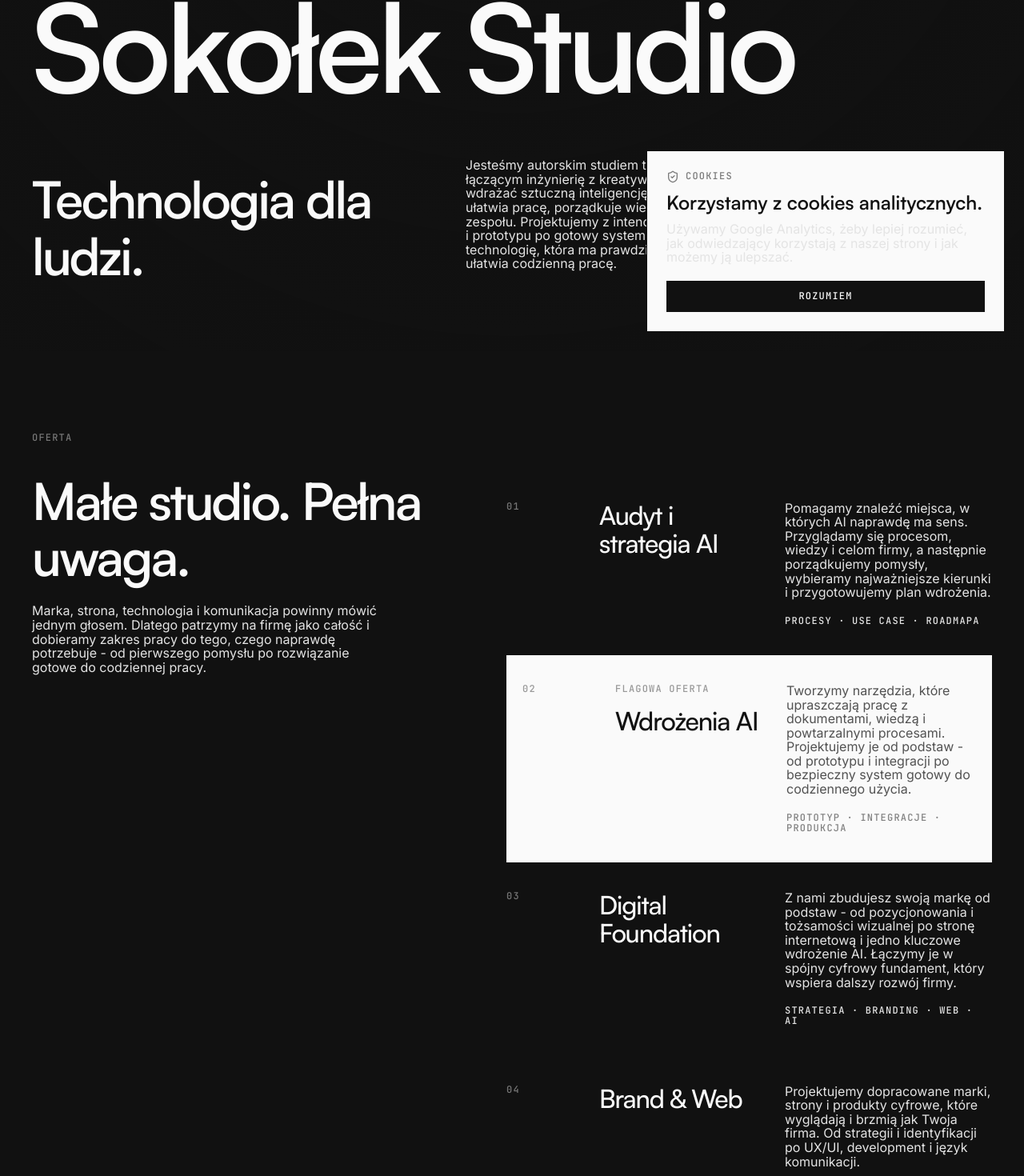
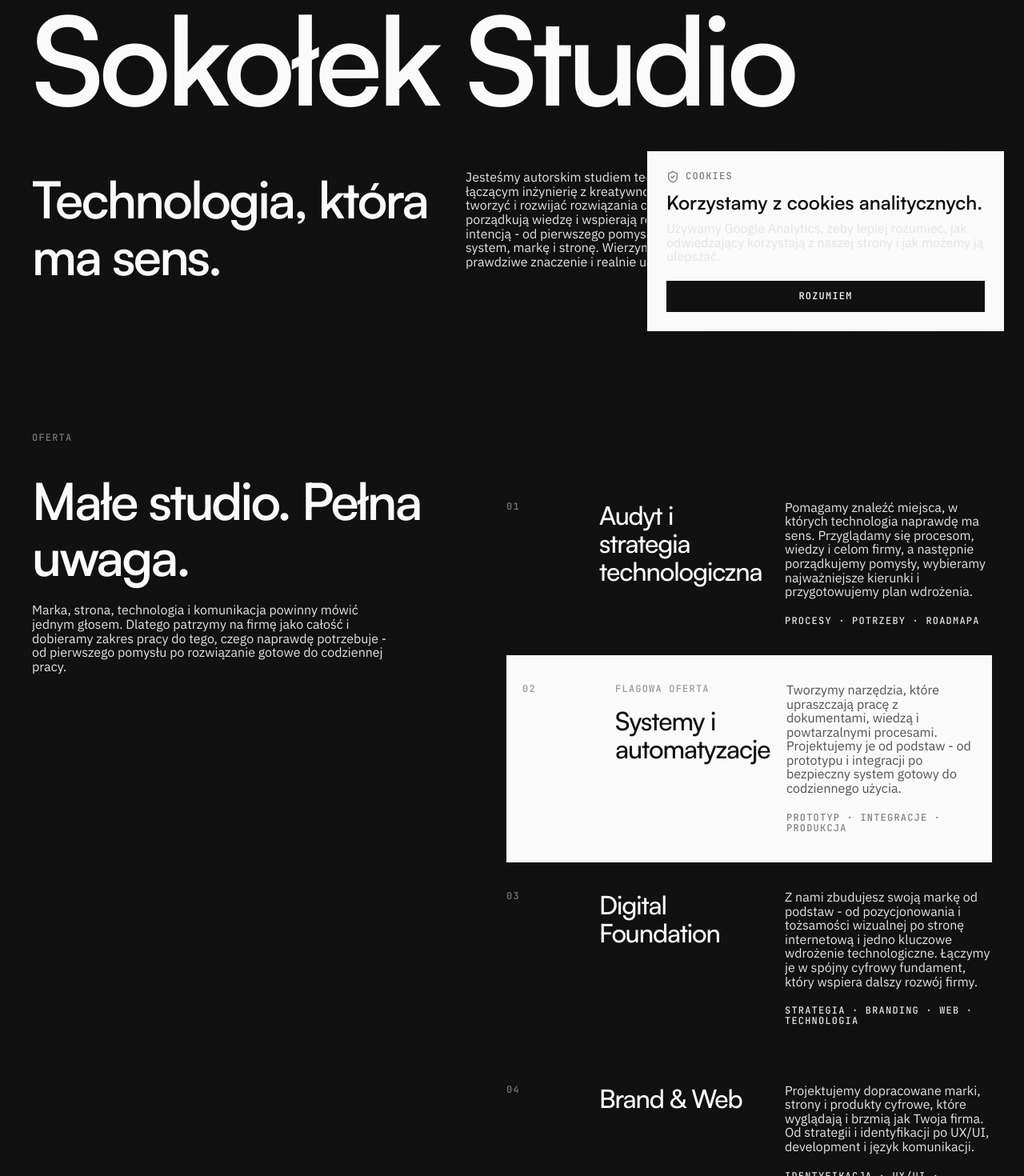
Before and after one commit to MaksymilianKalek/sokolek-studio, a React (Vite) app in the folder web/: page / in a window 1280 px wide. Shown: the part 361-1831 px from the top of the page at 80% size. Built offline with nearby package versions, Linux system fonts and the light colour scheme.

Commit message:
Cool updates

```diff
--- a/web/index.html
+++ b/web/index.html
@@ -14,6 +14,8 @@
     <link rel="preconnect" href="https://fonts.googleapis.com">
     <link rel="preconnect" href="https://fonts.gstatic.com" crossorigin>
     <link href="https://fonts.googleapis.com/css2?family=JetBrains+Mono:ital,wght@0,100..800;1,100..800&display=swap" rel="stylesheet">
+    <link href="https://fonts.googleapis.com/css2?family=IBM+Plex+Sans:ital,wght@0,100..700;1,100..700&display=swap" rel="stylesheet">
+
     <link rel="icon" type="image/svg+xml" href="/logo_new_favicon.svg">
     <link rel="icon" type="image/png" sizes="32x32" href="/favicon/favicon-32x32.png">
     <link rel="icon" type="image/png" sizes="16x16" href="/favicon/favicon-16x16.png">
--- a/web/package.json
+++ b/web/package.json
@@ -4,7 +4,7 @@
   "version": "0.0.0",
   "type": "module",
   "scripts": {
-    "dev": "NODE_NO_WARNINGS=1 vite",
+    "dev": "NODE_NO_WARNINGS=1 vite --port 2137",
     "build": "tsc -b && NODE_NO_WARNINGS=1 vite build && cp dist/index.html dist/404.html",
     "lint": "eslint .",
     "preview": "NODE_NO_WARNINGS=1 vite preview",
--- a/web/src/components/home/hero.tsx
+++ b/web/src/components/home/hero.tsx
@@ -100,7 +100,7 @@ export function Hero({
           style={heroGridStyle}
         >
           <div className="hidden sm:block">
-            <p className="heading-md mt-4 max-w-3xl text-ink">
+            <p className="heading-md max-w-3xl text-ink">
               {t('hero.subtitle')}
             </p>
           </div>
--- a/web/src/locales/pl/translation.json
+++ b/web/src/locales/pl/translation.json
@@ -12,10 +12,10 @@
     "builtIn": "Zaprojektowane i zbudowane w Poznaniu"
   },
   "hero": {
-    "eyebrow": "YOUR AI IMPLEMENTATION PARTNER",
+    "eyebrow": "STUDIO TECHNOLOGICZNE Z POZNANIA",
     "title": "Sokołek Studio",
-    "subtitle": "Technologia dla ludzi.",
-    "description": "Jesteśmy autorskim studiem technologicznym z Poznania, łączącym inżynierię z kreatywnością. Pomagamy firmom wdrażać sztuczną inteligencję tam, gdzie naprawdę ułatwia pracę, porządkuje wiedzę i wspiera rozwój zespołu. Projektujemy z intencją - od pierwszego pomysłu i prototypu po gotowy system, markę i stronę. Wierzymy w technologię, która ma prawdziwe znaczenie i realnie ułatwia codzienną pracę."
+    "subtitle": "Technologia, która ma sens.",
+    "description": "Jesteśmy autorskim studiem technologicznym z Poznania, łączącym inżynierię z kreatywnością. Pomagamy firmom tworzyć i rozwijać rozwiązania cyfrowe, które ułatwiają pracę, porządkują wiedzę i wspierają rozwój zespołu. Projektujemy z intencją - od pierwszego pomysłu i prototypu po gotowy system, markę i stronę. Wierzymy w technologię, która ma prawdziwe znaczenie i realnie ułatwia codzienną pracę."
   },
   "services": {
     "label": "Oferta",
@@ -24,13 +24,13 @@
     "items": [
       {
         "index": "01",
-        "title": "Audyt i strategia AI",
-        "description": "Pomagamy znaleźć miejsca, w których AI naprawdę ma sens. Przyglądamy się procesom, wiedzy i celom firmy, a następnie porządkujemy pomysły, wybieramy najważniejsze kierunki i przygotowujemy plan wdrożenia.",
-        "tags": "PROCESY · USE CASE · ROADMAPA"
+        "title": "Audyt i strategia technologiczna",
+        "description": "Pomagamy znaleźć miejsca, w których technologia naprawdę ma sens. Przyglądamy się procesom, wiedzy i celom firmy, a następnie porządkujemy pomysły, wybieramy najważniejsze kierunki i przygotowujemy plan wdrożenia.",
+        "tags": "PROCESY · POTRZEBY · ROADMAPA"
       },
       {
         "index": "02",
-        "title": "Wdrożenia AI",
+        "title": "Systemy i automatyzacje",
         "featuredLabel": "FLAGOWA OFERTA",
         "description": "Tworzymy narzędzia, które upraszczają pracę z dokumentami, wiedzą i powtarzalnymi procesami. Projektujemy je od podstaw - od prototypu i integracji po bezpieczny system gotowy do codziennego użycia.",
         "tags": "PROTOTYP · INTEGRACJE · PRODUKCJA"
@@ -38,8 +38,8 @@
       {
         "index": "03",
         "title": "Digital Foundation",
-        "description": "Z nami zbudujesz swoją markę od podstaw - od pozycjonowania i tożsamości wizualnej po stronę internetową i jedno kluczowe wdrożenie AI. Łączymy je w spójny cyfrowy fundament, który wspiera dalszy rozwój firmy.",
-        "tags": "STRATEGIA · BRANDING · WEB · AI"
+        "description": "Z nami zbudujesz swoją markę od podstaw - od pozycjonowania i tożsamości wizualnej po stronę internetową i jedno kluczowe wdrożenie technologiczne. Łączymy je w spójny cyfrowy fundament, który wspiera dalszy rozwój firmy.",
+        "tags": "STRATEGIA · BRANDING · WEB · TECHNOLOGIA"
       },
       {
         "index": "04",
@@ -105,8 +105,8 @@
   },
   "philosophy": {
     "label": "Nasze podejście",
-    "heading": "AI tam, gdzie ma sens.",
-    "description": "Odczarowujemy sztuczną inteligencję, wykorzystując ją etycznie i tylko tam, gdzie jest naprawdę potrzebna. Nie traktujemy AI jako celu samego w sobie ani prostego sposobu na zastępowanie ludzi. Projektujemy rozwiązania, które zdejmują z zespołów mechaniczną pracę, porządkują wiedzę i wspierają podejmowanie decyzji. Dzięki temu ludzie mogą poświęcić więcej czasu zadaniom wymagającym doświadczenia, kreatywności, odpowiedzialności i relacji."
+    "heading": "Technologia tam, gdzie ma sens.",
+    "description": "Wykorzystujemy nowe technologie etycznie i tylko tam, gdzie są naprawdę potrzebne. Nie traktujemy ich jako celu samego w sobie ani prostego sposobu na zastępowanie ludzi. Projektujemy rozwiązania, które zdejmują z zespołów mechaniczną pracę, porządkują wiedzę i wspierają podejmowanie decyzji. Dzięki temu ludzie mogą poświęcić więcej czasu zadaniom wymagającym doświadczenia, kreatywności, odpowiedzialności i relacji."
   },
   "engineeringFoundation": {
     "label": "Zaplecze technologiczne",
@@ -225,7 +225,7 @@
     },
     "principles": [
       "Pro, but make it fun",
-      "AI tam, gdzie ma sens",
+      "Technologia tam, gdzie ma sens",
       "Cyfrowo, ale realnie",
       "Prosta i dobra komunikacja"
     ],
@@ -237,7 +237,7 @@
   "contact": {
     "heading_part1": "Nie możemy się doczekać,",
     "heading_part2": "aż zobaczymy rozwój Twojej firmy.",
-    "description": "Opowiedz nam o swojej firmie, sytuacji albo wyzwaniu. Pomożemy nazwać problem, znaleźć sensowny kierunek i sprawdzić, gdzie AI, technologia albo komunikacja mogą realnie ułatwić pracę.",
+    "description": "Opowiedz nam o swojej firmie, sytuacji albo wyzwaniu. Pomożemy nazwać problem, znaleźć sensowny kierunek i sprawdzić, gdzie technologia albo komunikacja mogą realnie ułatwić pracę.",
     "secondaryDescription": "Możemy też zbudować dla Ciebie nową markę, stronę albo kompleksową Digital Foundation, łączącą design, technologię i komunikację w jednym spójnym rozwiązaniu."
   },
   "footer": {
--- a/web/src/styles/base.css
+++ b/web/src/styles/base.css
@@ -24,7 +24,7 @@
 
 @theme {
   --font-satoshi: "Satoshi", sans-serif;
-  --font-inter: "Inter", sans-serif;
+  --font-inter: "IBM Plex Sans", sans-serif;
   --font-mono: "JetBrains Mono", monospace;
   --font-serif: Georgia, "Times New Roman", serif;
   --text-4xl: 2rem;
--- a/web/src/styles/typography.css
+++ b/web/src/styles/typography.css
@@ -35,14 +35,12 @@
   font-weight: 500;
   line-height: 1.1;
   letter-spacing: 0.06em;
-  text-transform: uppercase;
 }
 
 .nav-text a,
 .nav-text button {
   font: inherit;
   letter-spacing: inherit;
-  text-transform: inherit;
 }
 
 .meta-text,
```
Also changed, not shown: web/public/full_logo_white.svg (added).
